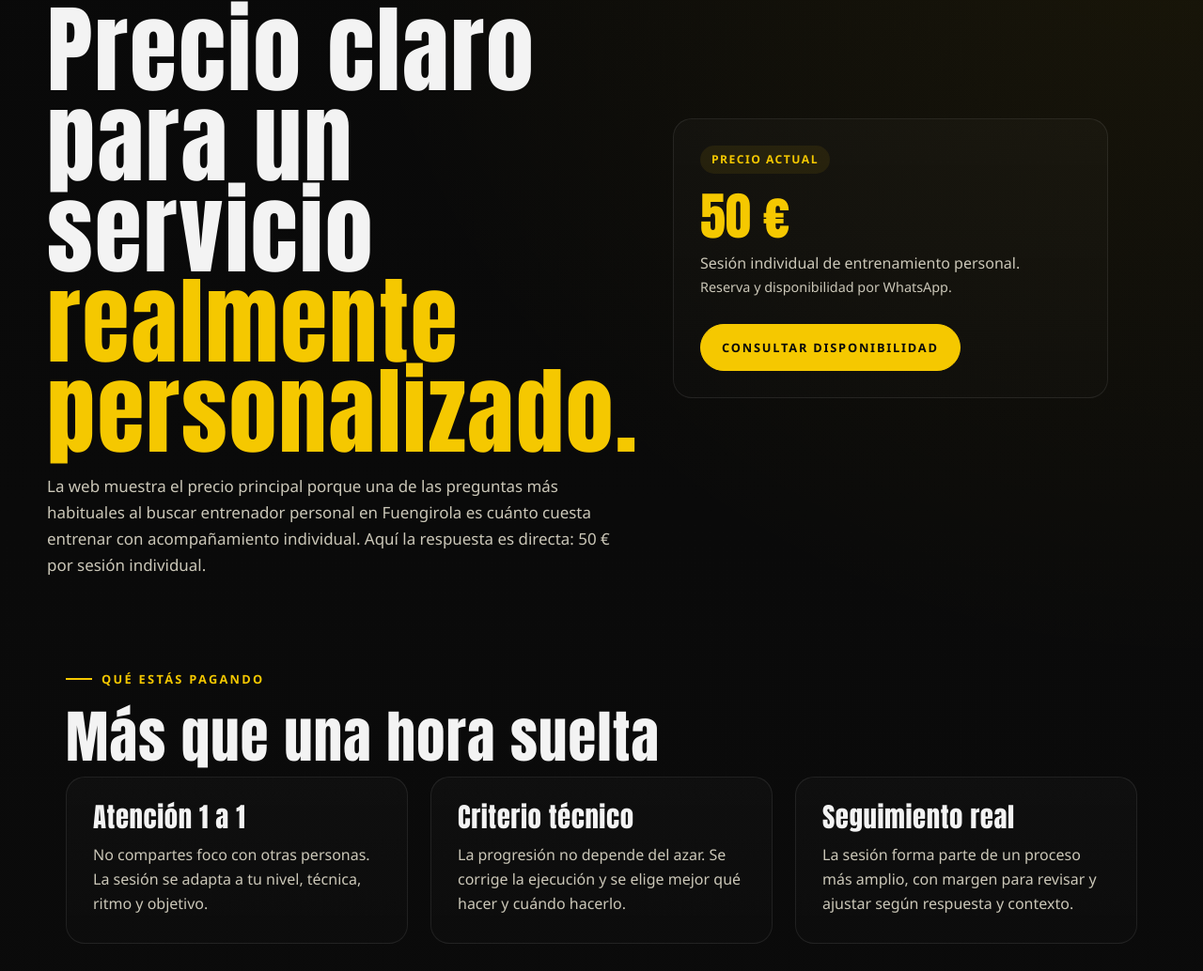
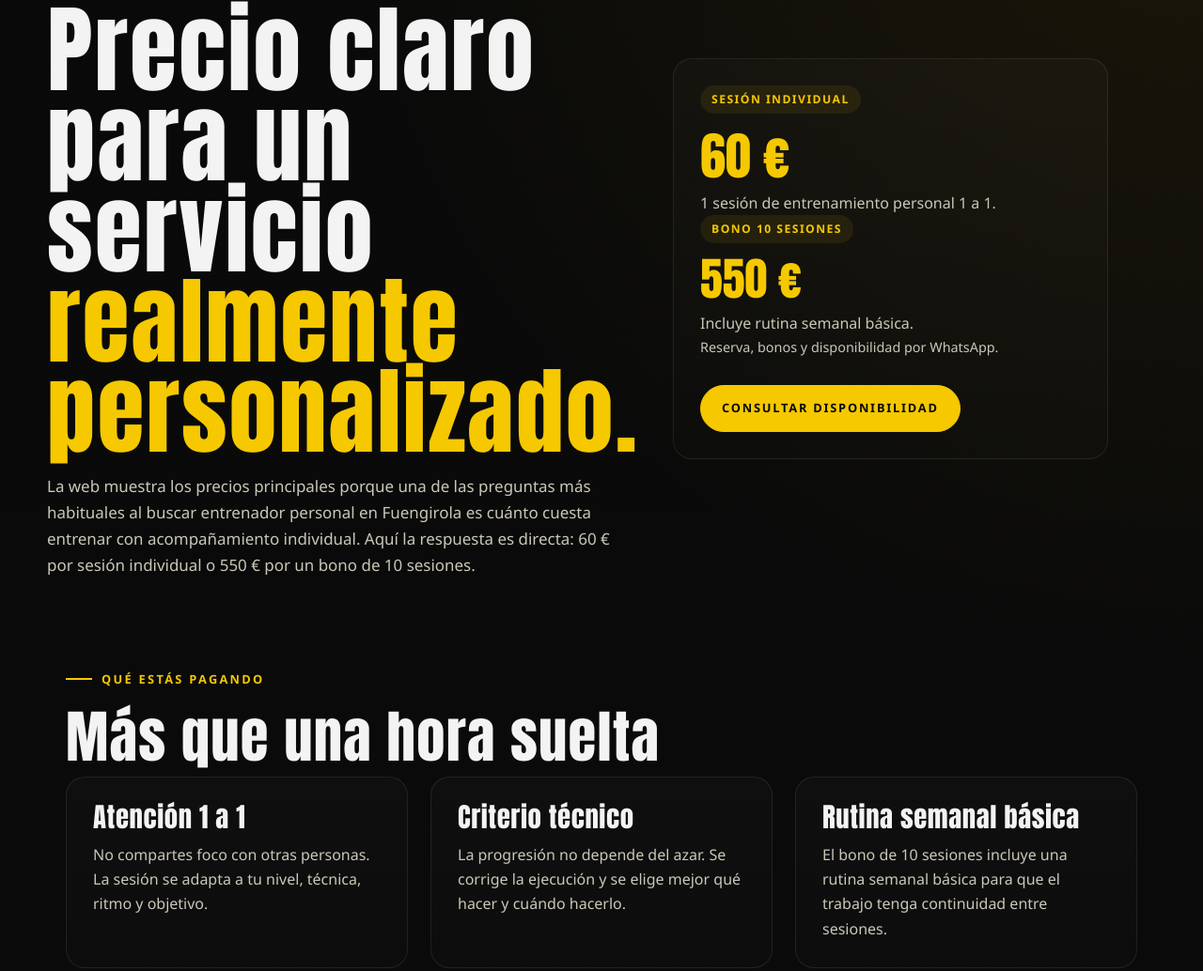
Before and after one commit to samuelhogarola-ship-it/personaltrainerfuengirola, a plain HTML site: page precios/index.html in a window 1280 px wide. Shown: the part 227-1261 px from the top of the page at 94% size. Drawn offline with Linux system fonts and the light colour scheme.

Commit message:
Update training pricing details

```diff
--- a/precios/index.html
+++ b/precios/index.html
@@ -4,7 +4,7 @@
   <meta charset="UTF-8">
   <meta name="viewport" content="width=device-width, initial-scale=1.0">
   <title>Precios | Entrenamiento Personal en Fuengirola con Sorvali</title>
-  <meta name="description" content="Consulta el precio del entrenamiento personal en Fuengirola con Sorvali. Sesión individual desde 50 €, con enfoque personalizado y seguimiento real.">
+  <meta name="description" content="Consulta el precio del entrenamiento personal en Fuengirola con Sorvali. Sesión individual 60 € y bono de 10 sesiones por 550 €, con rutina semanal básica incluida.">
   <meta name="robots" content="index,follow">
   <link rel="canonical" href="https://personaltrainerfuengirola.com/precios/">
   <meta property="og:type" content="website">
@@ -26,7 +26,7 @@
       "@context": "https://schema.org",
       "@type": "Offer",
       "name": "Sesión individual de entrenamiento personal",
-      "price": "50",
+      "price": "60",
       "priceCurrency": "EUR",
       "availability": "https://schema.org/InStock",
       "itemOffered": {
@@ -91,13 +91,16 @@
         <nav class="breadcrumbs" aria-label="Ruta de navegación"><a href="/">Inicio</a> / <span aria-current="page">Precios</span></nav>
         <p class="eyebrow">Transparencia</p>
         <h1>Precio claro para un servicio <span>realmente personalizado.</span></h1>
-        <p class="lead">La web muestra el precio principal porque una de las preguntas más habituales al buscar entrenador personal en Fuengirola es cuánto cuesta entrenar con acompañamiento individual. Aquí la respuesta es directa: 50 € por sesión individual.</p>
+        <p class="lead">La web muestra los precios principales porque una de las preguntas más habituales al buscar entrenador personal en Fuengirola es cuánto cuesta entrenar con acompañamiento individual. Aquí la respuesta es directa: 60 € por sesión individual o 550 € por un bono de 10 sesiones.</p>
       </div>
       <div class="price-card reveal">
-        <span class="price-label">Precio actual</span>
-        <strong class="price-number">50 €</strong>
-        <p>Sesión individual de entrenamiento personal.</p>
-        <p class="subtle-note">Reserva y disponibilidad por WhatsApp.</p>
+        <span class="price-label">Sesión individual</span>
+        <strong class="price-number">60 €</strong>
+        <p>1 sesión de entrenamiento personal 1 a 1.</p>
+        <span class="price-label">Bono 10 sesiones</span>
+        <strong class="price-number price-number-secondary">550 €</strong>
+        <p>Incluye rutina semanal básica.</p>
+        <p class="subtle-note">Reserva, bonos y disponibilidad por WhatsApp.</p>
         <div class="button-row">
           <a class="button" href="https://api.whatsapp.com/send/?phone=34624043365&text=Hola%20Sorvali,%20quiero%20consultar%20disponibilidad%20para%20una%20sesi%C3%B3n%20de%20entrenamiento%20personal." target="_blank" rel="noopener noreferrer">Consultar disponibilidad</a>
         </div>
@@ -118,8 +121,8 @@
             <p>La progresión no depende del azar. Se corrige la ejecución y se elige mejor qué hacer y cuándo hacerlo.</p>
           </article>
           <article class="card reveal">
-            <h3>Seguimiento real</h3>
-            <p>La sesión forma parte de un proceso más amplio, con margen para revisar y ajustar según respuesta y contexto.</p>
+            <h3>Rutina semanal básica</h3>
+            <p>El bono de 10 sesiones incluye una rutina semanal básica para que el trabajo tenga continuidad entre sesiones.</p>
           </article>
         </div>
       </div>
@@ -130,7 +133,7 @@
         <div class="two-column">
           <div class="stack reveal">
             <p>Cuando una persona compara precios de entrenamiento personal en Fuengirola, conviene mirar también el tipo de acompañamiento que recibe. Un precio visible evita fricción, pero el valor del servicio está en la personalización, la atención a la técnica y el seguimiento continuo.</p>
-            <p>El modelo de trabajo está pensado para que cada sesión tenga un porqué y encaje dentro de un progreso. Si tu prioridad es entrenar con orden y saber que estás invirtiendo en un proceso bien llevado, la claridad en el precio forma parte de esa misma filosofía.</p>
+            <p>El modelo de trabajo está pensado para que cada sesión tenga un porqué y encaje dentro de un progreso. La sesión suelta cuesta 60 € y el bono de 10 sesiones cuesta 550 €, incluyendo una rutina semanal básica para sostener el trabajo entre entrenamientos.</p>
             <p>Si necesitas resolver dudas antes de reservar, puedes escribir directamente por WhatsApp. Es la forma más rápida de comprobar horarios, explicar tu objetivo y ver si este servicio es el adecuado para ti.</p>
           </div>
           <figure class="image-frame reveal">
@@ -148,7 +151,7 @@
           <h2 class="section-title">Si el precio encaja, el siguiente paso es confirmar disponibilidad</h2>
           <p class="section-intro">No hace falta rellenar formularios largos. Un mensaje corto por WhatsApp es suficiente para iniciar la conversación y valorar la primera sesión.</p>
           <div class="button-row">
-            <a class="button" href="https://api.whatsapp.com/send/?phone=34624043365&text=Hola%20Sorvali,%20he%20visto%20el%20precio%20de%2050%E2%82%AC%20y%20quiero%20consultar%20si%20tienes%20hueco." target="_blank" rel="noopener noreferrer">Escribir por WhatsApp</a>
+            <a class="button" href="https://api.whatsapp.com/send/?phone=34624043365&text=Hola%20Sorvali,%20he%20visto%20los%20precios%20%2860%E2%82%AC%20sesi%C3%B3n%20y%20550%E2%82%AC%20bono%2010%29%20y%20quiero%20consultar%20si%20tienes%20hueco." target="_blank" rel="noopener noreferrer">Escribir por WhatsApp</a>
             <a class="button-secondary" href="/preguntas-frecuentes/">Leer preguntas frecuentes</a>
           </div>
         </div>
--- a/styles.css
+++ b/styles.css
@@ -559,6 +559,11 @@ summary:focus-visible {
   line-height: 1;
 }
 
+.price-number-secondary {
+  margin-top: 14px;
+  font-size: 3rem;
+}
+
 .subtle-note {
   color: var(--text-muted);
   font-size: 0.9rem;
```
Also changed, not shown: index.html (+4 -4 lines), preguntas-frecuentes/index.html (+2 -2 lines), servicios/entrenamiento-personal-fuengirola/index.html (+2 -2 lines).
